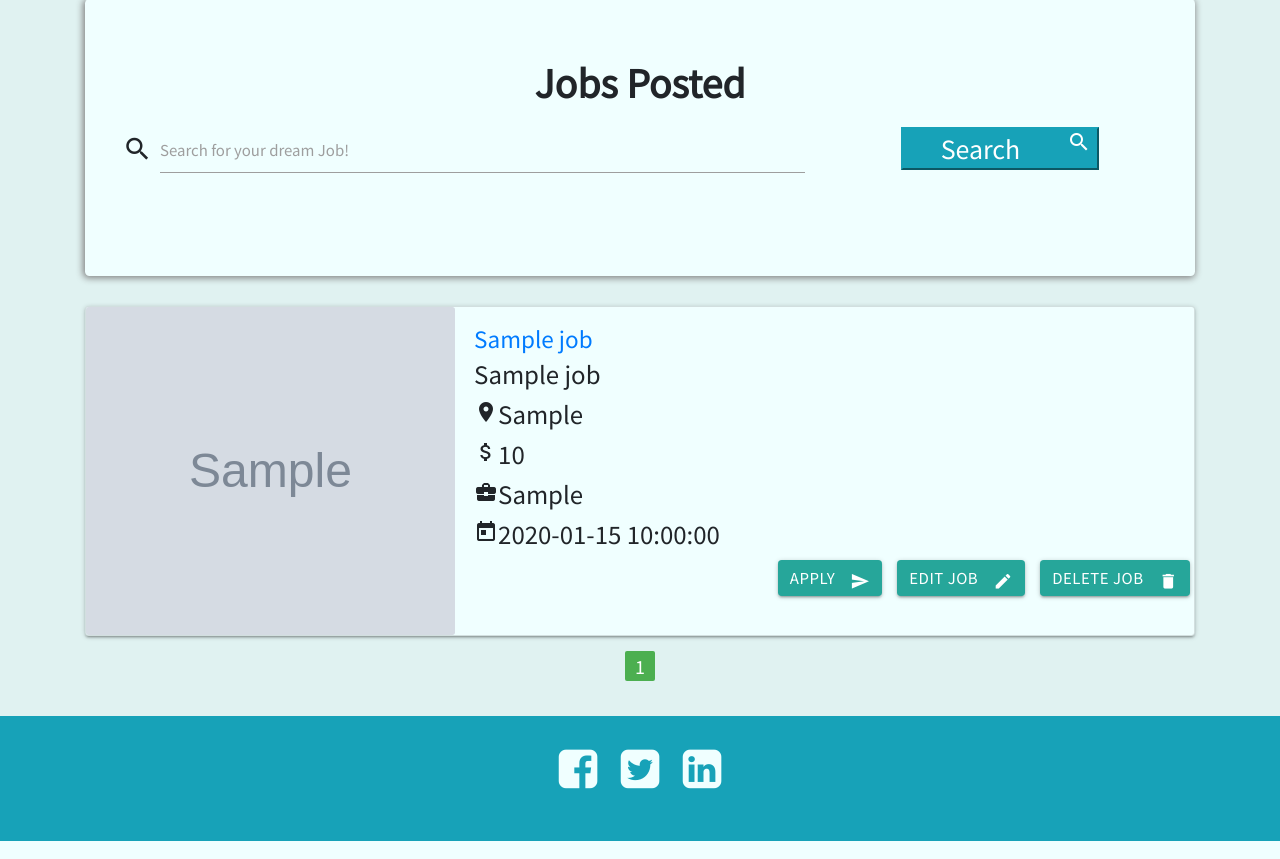
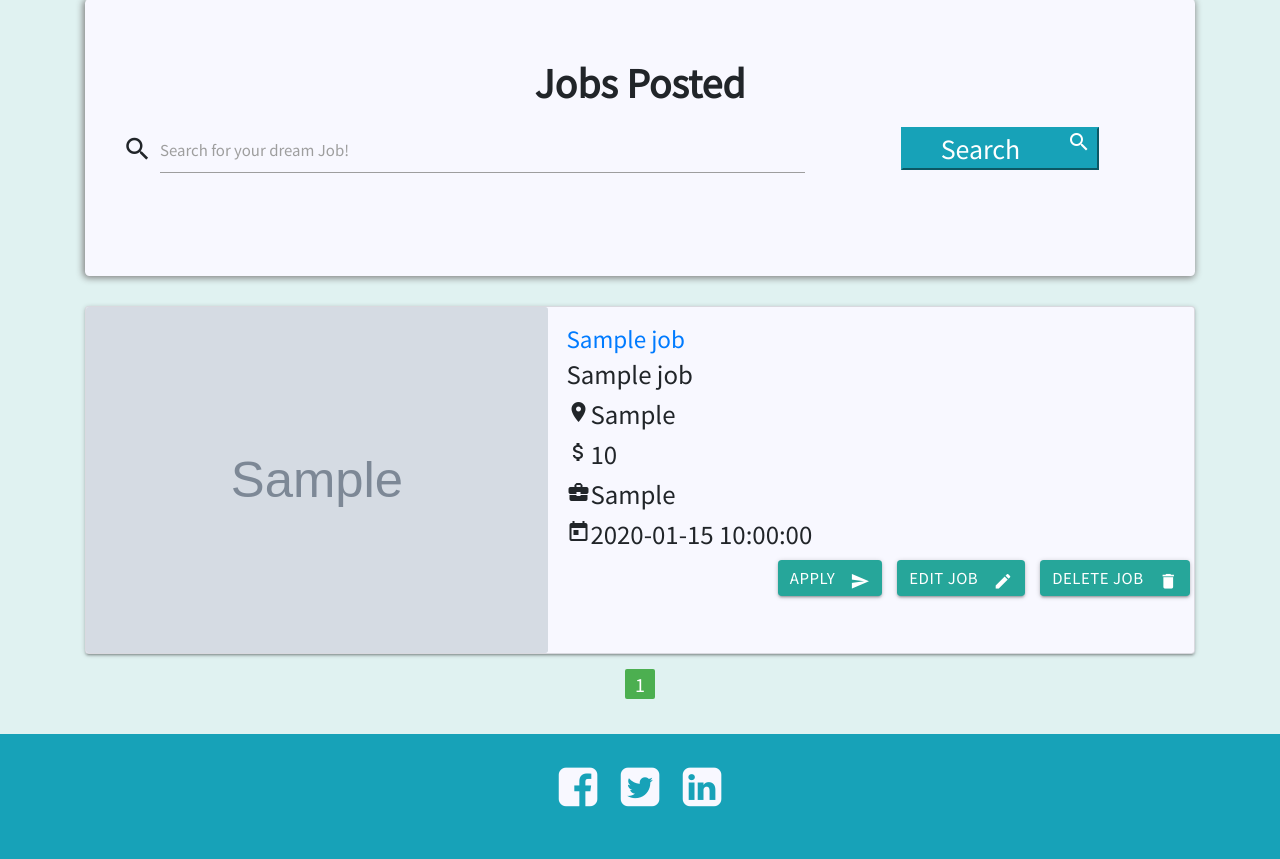
Before and after one commit to Code-Institute-Submissions/approach_people, a Flask app: page /jobs_posted in a window 1280 px wide. Shown: the part 110-969 px from the top of the page. Run offline with Flask 2, Linux system fonts and the light colour scheme; grey boxes marked "Sample" are stand-in pictures; a database or web service that is not in the repository returns one stand-in record (values such as "Sample title"); some libraries are stand-ins or nearby versions.

Commit message:
Added default image if img url not provided, changed collumn layout for jobs-posted.html

```diff
--- a/static/css/style.css
+++ b/static/css/style.css
@@ -10,7 +10,7 @@
 }
  .nav-wrapper a{
      text-decoration: none;
-     color: #F0FFFF;
+     color: #F8F8FF;
      font-size: 17px;
 }
  .nav-wrapper a h2 {
@@ -38,12 +38,12 @@
 }
  .landing-text{
      font-size: 48px;
-     color: #F0FFFF;
+     color:#F8F8FF;
      font-weight: bold;
      padding-right: 70px;
 }
  .jumbotron{
-     background-color: #F0FFFF;
+     background-color:#F8F8FF;
      box-shadow: -1px 1px 7px 1px grey;
 }
 /***JOBS-POSTED.HTML***/
@@ -117,7 +117,7 @@
 }
  .col-12 i {
      font-size: 3em;
-     color: #F0FFFF;
+     color: #F8F8FF;
      margin: 10px;
 }
  .col-12 i:hover{
@@ -147,7 +147,7 @@
      background-color: #17a2b8;
 }
  .card{
-     background-color: #F0FFFF;
+     background-color: #F8F8FF;
 }
 .card-img{
     display: flex;
--- a/templates/jobs-posted.html
+++ b/templates/jobs-posted.html
@@ -24,10 +24,16 @@
 <div class="container">
     <div class="card mb-3">
         <div class="row no-gutters mb-0">
-            <div class="col-md-4 card-img">
+        {% if job.image_url %}
+            <div class="col-md-5 card-img">
                 <img src="{{job.image_url}}" class="card-img" alt="Logo" />
             </div>
-            <div class="col-md-8">
+            {% else %}
+            <div class="col-md-5 card-img">
+                <img src="{{url_for('static', filename='img/default-image.jpg')}}" class="card-img" alt="Logo" />
+            </div>
+            {% endif %}
+            <div class="col-md-7">
                 <div class="card-body">
                     <a href="{{url_for('job_details', job_id=job._id)}}"><h4>{{job.job_title}}</h4></a>
                     <h5 class="card-title">{{job.company_name}}</h5>
```
Also changed, not shown: static/img/default-image.jpg (added), static/img/job-background.jpg (deleted).
